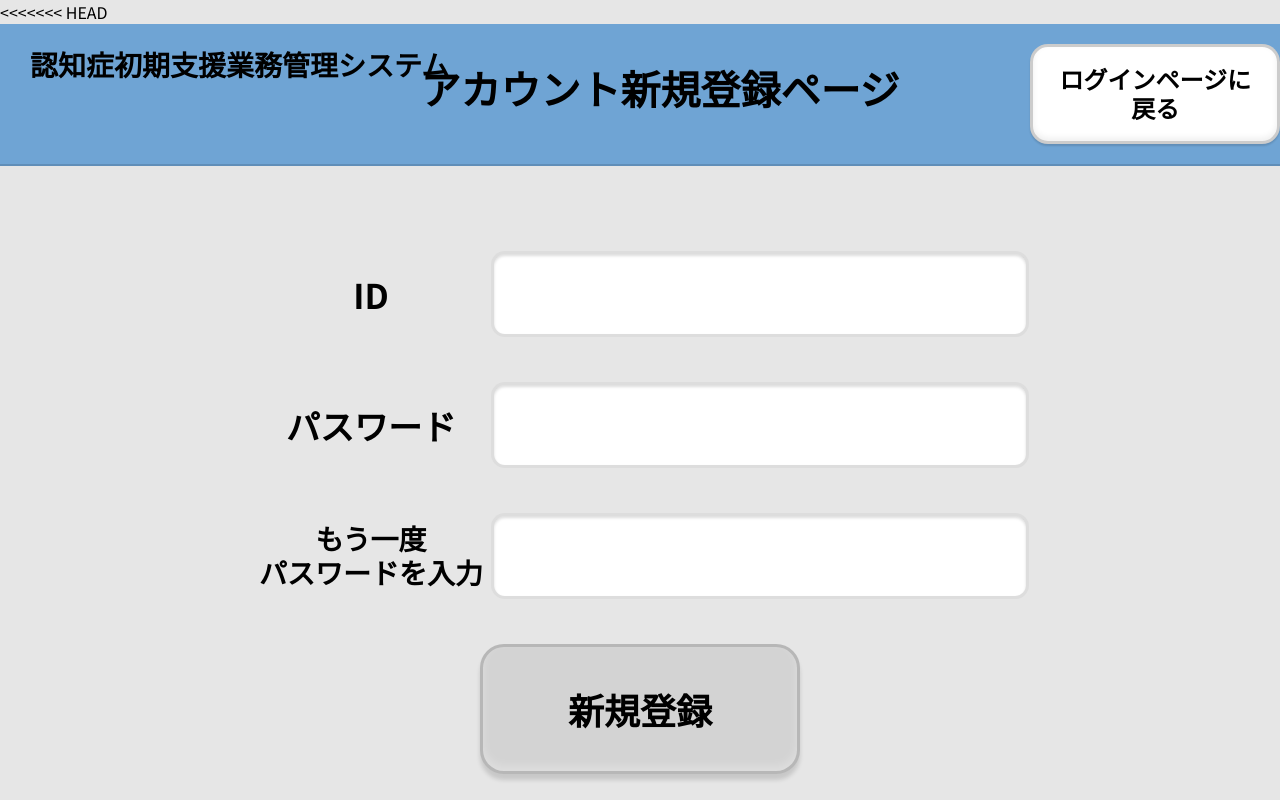
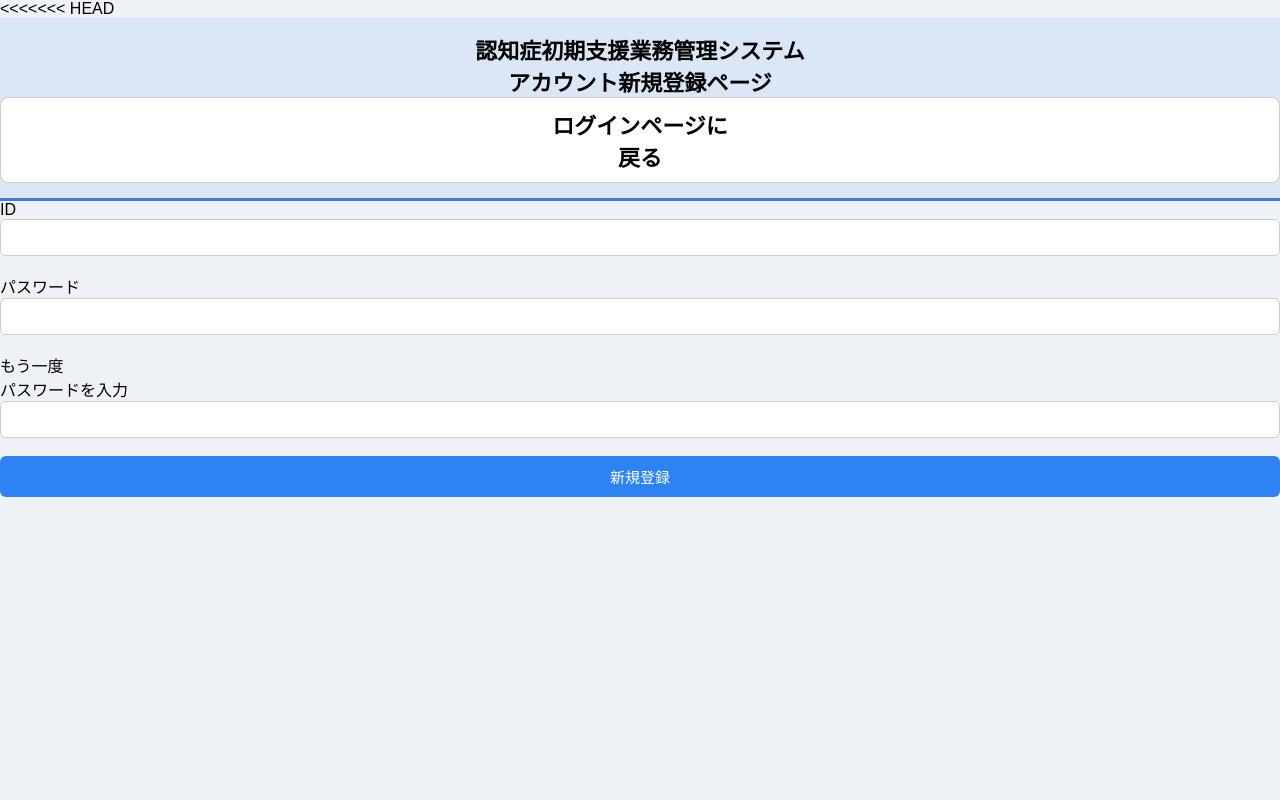
Before and after one commit to UMEZAWADAN/SD-5, a Flask app: template templates/touroku.html in a window 1280 px wide. Run offline with Flask 3, Linux system fonts and the light colour scheme; the template is opened without the code that fills it, so the values that code supplies are empty.

Commit message:
Update touroku.css

```diff
--- a/static/css/touroku.css
+++ b/static/css/touroku.css
@@ -1,124 +1,63 @@
-/* top.css */
-@import url('https://fonts.googleapis.com/css2?family=Noto+Sans+JP:wght@400;700;900&display=swap');
-
-body{
-    margin:0;
-    font-family: "Noto Sans JP", sans-serif;
-    background:#e6e6e6;
+body {
+    font-family: "Yu Gothic", sans-serif;
+    background-color: #eef1f6;
+    margin: 0;
 }
 
-/* ─────────────── */
-/* ヘッダー */
-/* ─────────────── */
-.header{
-    background:#6fa4d4;
-    height:120px;
-    width:100%;
-    display:flex;
-    align-items:flex-start;
-    padding:10px 20px;
-    position:relative;
-    border-bottom:2px solid #0002;
+.header {
+    background-color: #dbe6f7;
+    padding: 15px 0;
+    border-bottom: 3px solid #4a77d4;
+    text-align: center;
+    font-size: 22px;
+    font-weight: bold;
 }
 
-.header .title-small{
-    font-size:28px;
-    font-weight:700;
-    padding-left:10px;
-    padding-top:10px;
+.back-btn-area {
+    position: absolute;
+    top: 20px;
+    right: 30px;
 }
 
-.header .title-main{
-    position:absolute;
-    left:50%;
-    transform:translateX(-50%);
-    top:35px;
-    font-size:40px;
-    font-weight:900;
+.back-btn {
+    padding: 10px 18px;
+    background-color: white;
+    border: 1px solid #ccc;
+    border-radius: 8px;
+    cursor: pointer;
 }
 
-.header .back-btn{
-    position:absolute;
-    right:40px;
-    top:20px;
-    background:#ffffff;
-    padding:18px 26px;
-    font-size:24px;
-    font-weight:700;
-    border-radius:18px;
-    text-align:center;
-    line-height:1.2;
-    border:3px solid #0003;
-    box-shadow:0 2px 2px #0002, inset 0 -3px 6px #0001;
+.container {
+    width: 380px;
+    margin: 80px auto;
+    background-color: white;
+    padding: 35px;
+    border-radius: 12px;
+    box-shadow: 0 3px 10px rgba(0,0,0,0.15);
 }
 
-/* ─────────────── */
-/* メイン */
-/* ─────────────── */
-
-.main-area{
-    width:100%;
-    display:flex;
-    justify-content:center;
-    padding-top:40px;
+.container label {
+    font-size: 14px;
+    display: block;
+    margin-bottom: 6px;
 }
 
-.form-container{
-    width:950px;
+.input-box {
+    width: 100%;
+    padding: 10px;
+    border: 1px solid #ccc;
+    border-radius: 6px;
+    margin-bottom: 18px;
+    box-sizing: border-box;
 }
 
-.row{
-    display:flex;
-    justify-content:center;
-    align-items:center;
-    margin:45px 0;
+.submit-btn {
+    width: 100%;
+    padding: 10px 0;
+    background-color: #2d82f4;
+    color: white;
+    border: none;
+    border-radius: 6px;
+    cursor: pointer;
+    font-size: 15px;
 }
-
-/* ラベル（左側） */
-.row label{
-    width:240px;
-    text-align:center;
-    font-size:34px;
-    font-weight:700;
-}
-
-/* 2行ラベル */
-.row .label-two{
-    font-size:28px;
-    line-height:1.2;
-}
-
-/* 入力欄 */
-.input-box{
-    width:500px;
-    height:60px;
-    border-radius:14px;
-    border:3px solid #0002;
-    background:#fff;
-    box-shadow:0 2px 3px #0002 inset;
-    font-size:22px;
-    padding:10px 16px;
-}
-
-/* ─────────────── */
-/* 新規登録ボタン */
-/* ─────────────── */
-
-.submit-wrap{
-    width:100%;
-    display:flex;
-    justify-content:center;
-    margin-top:30px;
-}
-
-.submit-btn{
-    width:320px;
-    height:130px;
-    border-radius:24px;
-    background:#d3d3d3;
-    border:3px solid #0002;
-    font-size:36px;
-    font-weight:900;
-    box-shadow:0 6px 4px #0002, inset 0 -5px 10px #fff4;
-    cursor:pointer;
-}
```
